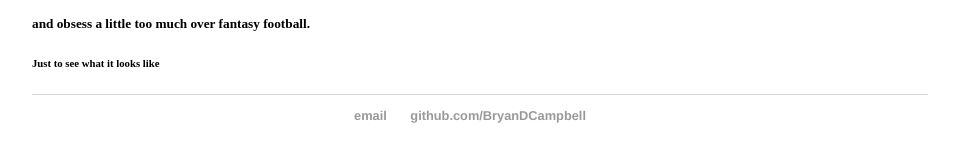
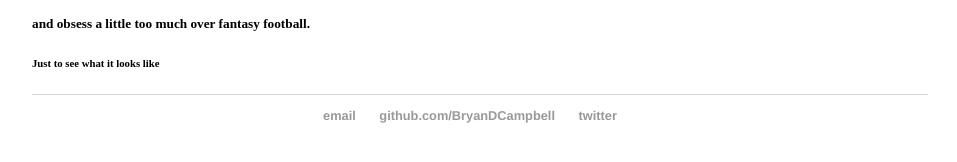
Before and after one commit to BryanDCampbell/BryanDCampbell.github.io, a Jekyll site: the page built from about/index.html, in a window 1280 px wide. Shown: the part 649-811 px from the top of the page, without its empty margins (160-1117 px from the left). Built offline with Jekyll 4.4.1, drawn with Linux system fonts in a browser that asks for light colours.

Commit message:
Update default.html

```diff
--- a/_layouts/default.html
+++ b/_layouts/default.html
@@ -24,6 +24,7 @@
 	    		<ul style="text-align:center">
 	        		<li><a href="mailto:bcampb10@students.towson.edu">email</a></li>
 	        		<li><a href="https://github.com/BryanDCampbell">github.com/BryanDCampbell</a></li>
+				<li><a href="https://twitter.com/BryanDCampbell">twitter</a></li>
 				</ul>
 			</footer>
 		</body>
```
